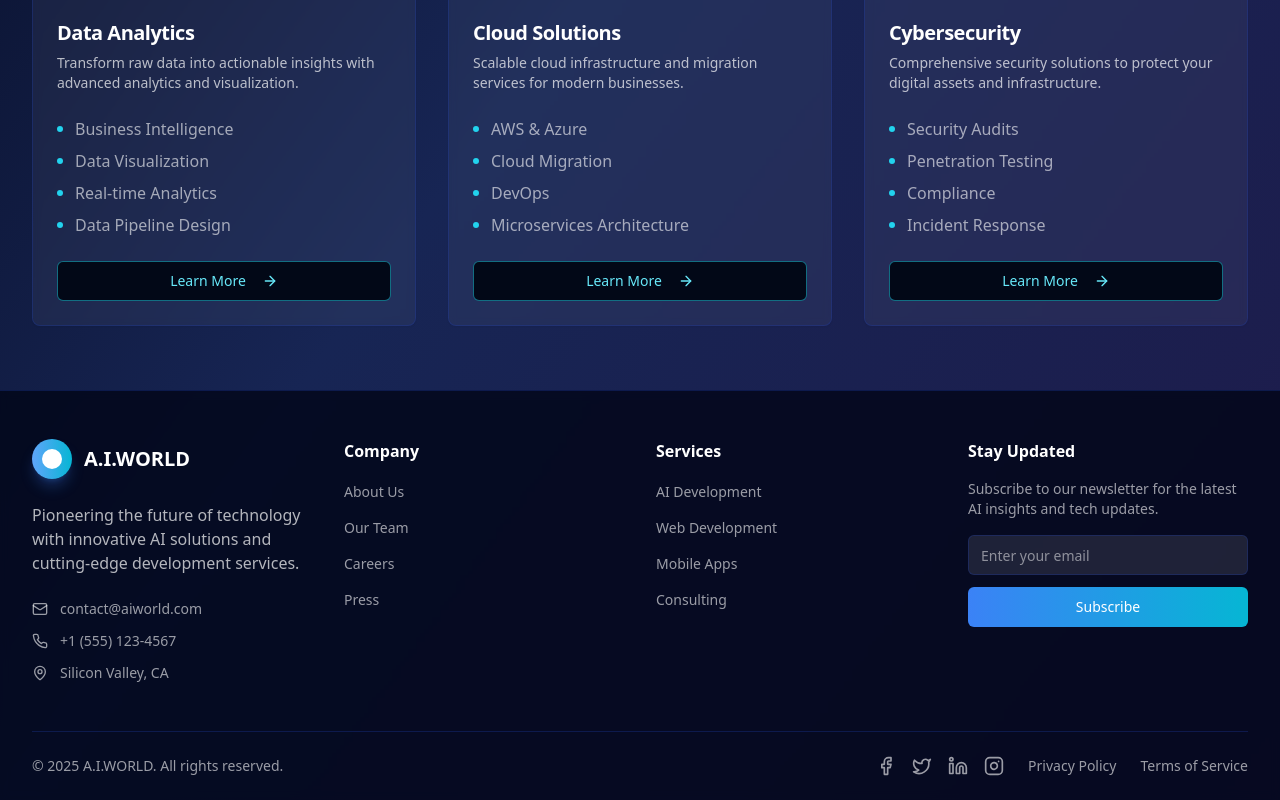
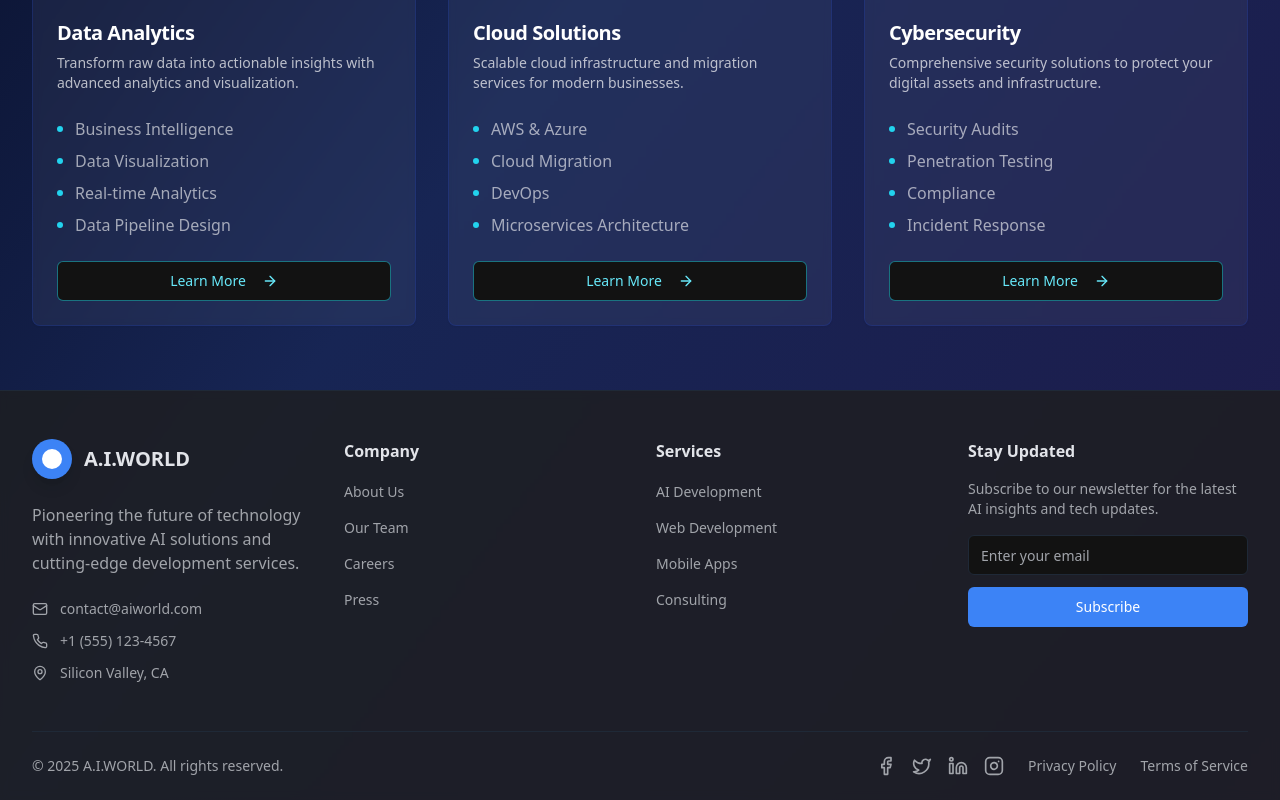
Before and after one commit to godflixx/page-from-idea, a React (Vite) app: page /services in a window 1280 px wide. Shown: the part 959-1759 px from the top of the page. Built offline with nearby package versions, Linux system fonts and the light colour scheme.

Commit message:
Apply new color scheme
Updated the color scheme based on the provided token values.

```diff
--- a/src/components/AIVisualization.tsx
+++ b/src/components/AIVisualization.tsx
@@ -2,10 +2,10 @@
 const AIVisualization = () => {
   return (
     <div className="absolute bottom-10 left-1/2 transform -translate-x-1/2">
-      <div className="flex flex-col items-center space-y-4 text-white/60">
-        <div className="w-px h-16 bg-gradient-to-b from-blue-400/40 to-transparent"></div>
+      <div className="flex flex-col items-center space-y-4 text-muted-foreground">
+        <div className="w-px h-16 bg-gradient-to-b from-primary/40 to-transparent"></div>
         <div className="animate-bounce">
-          <svg className="w-6 h-6 text-blue-300" fill="none" stroke="currentColor" viewBox="0 0 24 24">
+          <svg className="w-6 h-6 text-primary" fill="none" stroke="currentColor" viewBox="0 0 24 24">
             <path strokeLinecap="round" strokeLinejoin="round" strokeWidth={2} d="M19 14l-7 7m0 0l-7-7m7 7V3" />
           </svg>
         </div>
--- a/src/components/Footer.tsx
+++ b/src/components/Footer.tsx
@@ -36,7 +36,7 @@ const Footer = () => {
   ];
 
   return (
-    <footer className="bg-slate-900/80 dark:bg-slate-950/80 backdrop-blur-sm border-t border-blue-800/30">
+    <footer className="bg-card/80 backdrop-blur-sm border-t border-border">
       <div className="max-w-7xl mx-auto px-4 sm:px-6 lg:px-8">
         {/* Main Footer Content */}
         <div className="py-12">
@@ -44,24 +44,24 @@ const Footer = () => {
             {/* Company Info */}
             <div className="lg:col-span-1">
               <div className="flex items-center space-x-3 mb-6">
-                <div className="w-10 h-10 bg-gradient-to-r from-blue-400 to-cyan-500 rounded-full flex items-center justify-center shadow-lg shadow-blue-500/30">
-                  <div className="w-5 h-5 bg-white rounded-full"></div>
+                <div className="w-10 h-10 bg-primary rounded-full flex items-center justify-center shadow-lg">
+                  <div className="w-5 h-5 bg-primary-foreground rounded-full"></div>
                 </div>
-                <span className="text-white text-xl font-bold">A.I.WORLD</span>
+                <span className="text-foreground text-xl font-bold">A.I.WORLD</span>
               </div>
-              <p className="text-white/70 mb-6">
+              <p className="text-muted-foreground mb-6">
                 Pioneering the future of technology with innovative AI solutions and cutting-edge development services.
               </p>
               <div className="space-y-3">
-                <div className="flex items-center text-white/60">
+                <div className="flex items-center text-muted-foreground">
                   <Mail className="w-4 h-4 mr-3" />
                   <span className="text-sm">contact@aiworld.com</span>
                 </div>
-                <div className="flex items-center text-white/60">
+                <div className="flex items-center text-muted-foreground">
                   <Phone className="w-4 h-4 mr-3" />
                   <span className="text-sm">+1 (555) 123-4567</span>
                 </div>
-                <div className="flex items-center text-white/60">
+                <div className="flex items-center text-muted-foreground">
                   <MapPin className="w-4 h-4 mr-3" />
                   <span className="text-sm">Silicon Valley, CA</span>
                 </div>
@@ -70,11 +70,11 @@ const Footer = () => {
 
             {/* Company Links */}
             <div>
-              <h3 className="text-white font-semibold mb-4">Company</h3>
+              <h3 className="text-foreground font-semibold mb-4">Company</h3>
               <ul className="space-y-3">
                 {footerLinks.company.map((link) => (
                   <li key={link.name}>
-                    <a href={link.href} className="text-white/60 hover:text-cyan-300 transition-colors text-sm">
+                    <a href={link.href} className="text-muted-foreground hover:text-primary transition-colors text-sm">
                       {link.name}
                     </a>
                   </li>
@@ -84,11 +84,11 @@ const Footer = () => {
 
             {/* Services Links */}
             <div>
-              <h3 className="text-white font-semibold mb-4">Services</h3>
+              <h3 className="text-foreground font-semibold mb-4">Services</h3>
               <ul className="space-y-3">
                 {footerLinks.services.map((link) => (
                   <li key={link.name}>
-                    <a href={link.href} className="text-white/60 hover:text-cyan-300 transition-colors text-sm">
+                    <a href={link.href} className="text-muted-foreground hover:text-primary transition-colors text-sm">
                       {link.name}
                     </a>
                   </li>
@@ -98,17 +98,17 @@ const Footer = () => {
 
             {/* Newsletter */}
             <div>
-              <h3 className="text-white font-semibold mb-4">Stay Updated</h3>
-              <p className="text-white/60 text-sm mb-4">
+              <h3 className="text-foreground font-semibold mb-4">Stay Updated</h3>
+              <p className="text-muted-foreground text-sm mb-4">
                 Subscribe to our newsletter for the latest AI insights and tech updates.
               </p>
               <div className="space-y-3">
                 <Input
                   type="email"
                   placeholder="Enter your email"
-                  className="bg-white/10 border-blue-800/30 text-white placeholder:text-white/50"
+                  className="bg-background border-border text-foreground placeholder:text-muted-foreground"
                 />
-                <Button className="w-full bg-gradient-to-r from-blue-500 to-cyan-500 hover:from-blue-600 hover:to-cyan-600 text-white">
+                <Button className="w-full bg-primary hover:bg-primary/90 text-primary-foreground">
                   Subscribe
                 </Button>
               </div>
@@ -116,12 +116,12 @@ const Footer = () => {
           </div>
         </div>
 
-        <Separator className="bg-blue-800/30" />
+        <Separator className="bg-border" />
 
         {/* Bottom Footer */}
         <div className="py-6">
           <div className="flex flex-col sm:flex-row justify-between items-center space-y-4 sm:space-y-0">
-            <div className="text-white/60 text-sm">
+            <div className="text-muted-foreground text-sm">
               © {currentYear} A.I.WORLD. All rights reserved.
             </div>
 
@@ -131,7 +131,7 @@ const Footer = () => {
                   <a
                     key={social.label}
                     href={social.href}
-                    className="text-white/60 hover:text-cyan-300 transition-colors"
+                    className="text-muted-foreground hover:text-primary transition-colors"
                     aria-label={social.label}
                   >
                     <social.icon className="w-5 h-5" />
@@ -140,10 +140,10 @@ const Footer = () => {
               </div>
 
               <div className="flex space-x-6">
-                <a href="/privacy" className="text-white/60 hover:text-cyan-300 transition-colors text-sm">
+                <a href="/privacy" className="text-muted-foreground hover:text-primary transition-colors text-sm">
                   Privacy Policy
                 </a>
-                <a href="/terms" className="text-white/60 hover:text-cyan-300 transition-colors text-sm">
+                <a href="/terms" className="text-muted-foreground hover:text-primary transition-colors text-sm">
                   Terms of Service
                 </a>
               </div>
--- a/src/components/ThemeToggle.tsx
+++ b/src/components/ThemeToggle.tsx
@@ -11,7 +11,7 @@ export function ThemeToggle() {
       variant="ghost"
       size="icon"
       onClick={() => setTheme(theme === "light" ? "dark" : "light")}
-      className="text-white hover:bg-white/10"
+      className="text-foreground hover:bg-muted"
     >
       <Sun className="h-[1.2rem] w-[1.2rem] rotate-0 scale-100 transition-all dark:-rotate-90 dark:scale-0" />
       <Moon className="absolute h-[1.2rem] w-[1.2rem] rotate-90 scale-0 transition-all dark:rotate-0 dark:scale-100" />
--- a/src/index.css
+++ b/src/index.css
@@ -1,3 +1,4 @@
+
 @tailwind base;
 @tailwind components;
 @tailwind utilities;
@@ -5,88 +6,88 @@
 @layer base {
   :root {
     --background: 0 0% 100%;
-    --foreground: 222.2 84% 4.9%;
+    --foreground: 220 26% 14%;
 
-    --card: 0 0% 100%;
-    --card-foreground: 222.2 84% 4.9%;
+    --card: 0 0% 96%;
+    --card-foreground: 220 26% 14%;
 
     --popover: 0 0% 100%;
-    --popover-foreground: 222.2 84% 4.9%;
+    --popover-foreground: 220 26% 14%;
 
-    --primary: 222.2 47.4% 11.2%;
-    --primary-foreground: 210 40% 98%;
+    --primary: 217 91% 60%;
+    --primary-foreground: 0 0% 100%;
 
-    --secondary: 210 40% 96.1%;
-    --secondary-foreground: 222.2 47.4% 11.2%;
+    --secondary: 220 14% 96%;
+    --secondary-foreground: 220 26% 14%;
 
-    --muted: 210 40% 96.1%;
-    --muted-foreground: 215.4 16.3% 46.9%;
+    --muted: 220 14% 96%;
+    --muted-foreground: 220 8% 46%;
 
-    --accent: 210 40% 96.1%;
-    --accent-foreground: 222.2 47.4% 11.2%;
+    --accent: 217 91% 60%;
+    --accent-foreground: 0 0% 100%;
 
-    --destructive: 0 84.2% 60.2%;
-    --destructive-foreground: 210 40% 98%;
+    --destructive: 0 84% 60%;
+    --destructive-foreground: 0 0% 100%;
 
-    --border: 214.3 31.8% 91.4%;
-    --input: 214.3 31.8% 91.4%;
-    --ring: 222.2 84% 4.9%;
+    --border: 220 13% 91%;
+    --input: 220 13% 91%;
+    --ring: 217 91% 60%;
+
+    --success: 158 64% 52%;
+    --warning: 32 95% 50%;
 
     --radius: 0.5rem;
 
     --sidebar-background: 0 0% 98%;
-
-    --sidebar-foreground: 240 5.3% 26.1%;
-
-    --sidebar-primary: 240 5.9% 10%;
-
-    --sidebar-primary-foreground: 0 0% 98%;
-
-    --sidebar-accent: 240 4.8% 95.9%;
-
-    --sidebar-accent-foreground: 240 5.9% 10%;
-
+    --sidebar-foreground: 220 26% 14%;
+    --sidebar-primary: 217 91% 60%;
+    --sidebar-primary-foreground: 0 0% 100%;
+    --sidebar-accent: 220 14% 96%;
+    --sidebar-accent-foreground: 220 26% 14%;
     --sidebar-border: 220 13% 91%;
-
-    --sidebar-ring: 217.2 91.2% 59.8%;
+    --sidebar-ring: 217 91% 60%;
   }
 
   .dark {
-    --background: 222.2 84% 4.9%;
-    --foreground: 210 40% 98%;
+    --background: 0 0% 7%;
+    --foreground: 220 14% 90%;
 
-    --card: 222.2 84% 4.9%;
-    --card-foreground: 210 40% 98%;
+    --card: 0 0% 12%;
+    --card-foreground: 220 14% 90%;
 
-    --popover: 222.2 84% 4.9%;
-    --popover-foreground: 210 40% 98%;
+    --popover: 0 0% 7%;
+    --popover-foreground: 220 14% 90%;
 
-    --primary: 210 40% 98%;
-    --primary-foreground: 222.2 47.4% 11.2%;
+    --primary: 217 91% 60%;
+    --primary-foreground: 0 0% 100%;
 
-    --secondary: 217.2 32.6% 17.5%;
-    --secondary-foreground: 210 40% 98%;
+    --secondary: 215 28% 17%;
+    --secondary-foreground: 220 14% 90%;
 
-    --muted: 217.2 32.6% 17.5%;
-    --muted-foreground: 215 20.2% 65.1%;
+    --muted: 215 28% 17%;
+    --muted-foreground: 220 5% 65%;
 
-    --accent: 217.2 32.6% 17.5%;
-    --accent-foreground: 210 40% 98%;
+    --accent: 217 91% 60%;
+    --accent-foreground: 0 0% 100%;
 
-    --destructive: 0 62.8% 30.6%;
-    --destructive-foreground: 210 40% 98%;
+    --destructive: 0 84% 60%;
+    --destructive-foreground: 0 0% 100%;
 
-    --border: 217.2 32.6% 17.5%;
-    --input: 217.2 32.6% 17.5%;
-    --ring: 212.7 26.8% 83.9%;
-    --sidebar-background: 240 5.9% 10%;
-    --sidebar-foreground: 240 4.8% 95.9%;
-    --sidebar-primary: 224.3 76.3% 48%;
+    --border: 215 28% 17%;
+    --input: 215 28% 17%;
+    --ring: 217 91% 60%;
+
+    --success: 158 64% 52%;
+    --warning: 32 95% 50%;
+
+    --sidebar-background: 0 0% 7%;
+    --sidebar-foreground: 220 14% 90%;
+    --sidebar-primary: 217 91% 60%;
     --sidebar-primary-foreground: 0 0% 100%;
-    --sidebar-accent: 240 3.7% 15.9%;
-    --sidebar-accent-foreground: 240 4.8% 95.9%;
-    --sidebar-border: 240 3.7% 15.9%;
-    --sidebar-ring: 217.2 91.2% 59.8%;
+    --sidebar-accent: 215 28% 17%;
+    --sidebar-accent-foreground: 220 14% 90%;
+    --sidebar-border: 215 28% 17%;
+    --sidebar-ring: 217 91% 60%;
   }
 }
 
```
Also changed, not shown: src/components/CaseStudiesSection.tsx (+14 -14 lines), src/components/ContactSection.tsx (+21 -21 lines), src/components/Header.tsx (+23 -23 lines), src/components/HeroSection.tsx (+37 -37 lines), src/pages/Blog.tsx (+14 -14 lines), src/pages/Index.tsx (+5 -5 lines).
